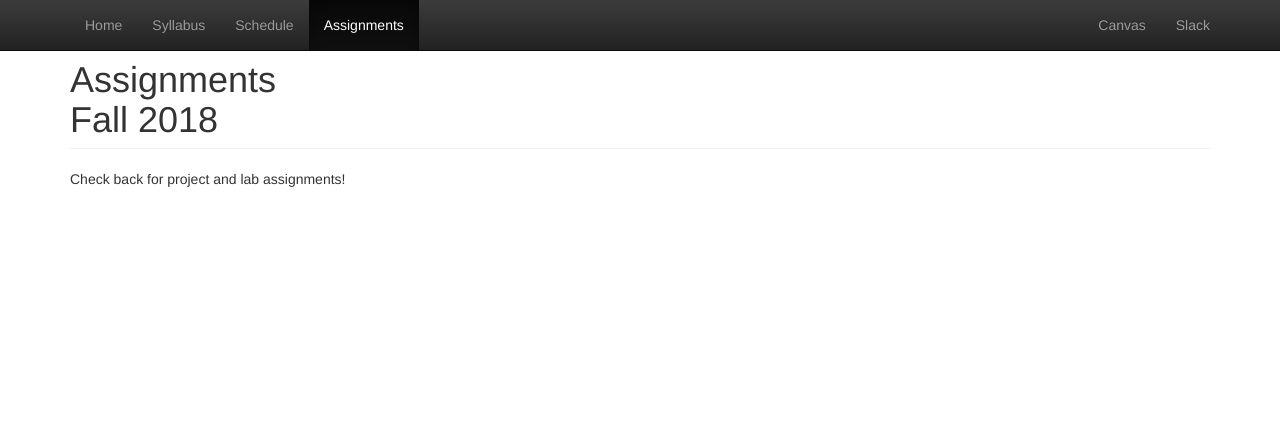
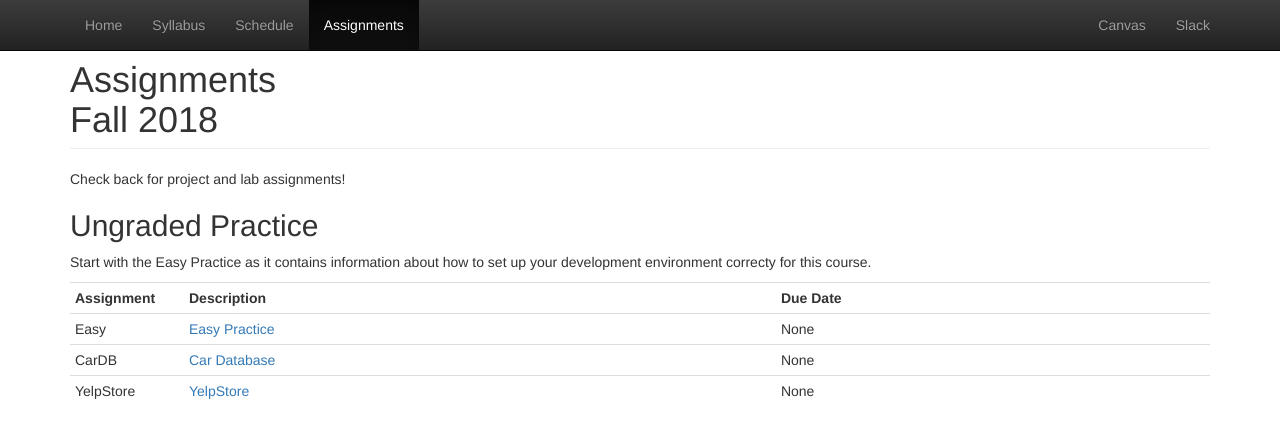
Before and after one commit to CS601-F18/cs601-f18.github.io, a Jekyll site: the page built from assignments.html, in a window 1280 px wide. Shown: the top 438 px of the page. Built offline with Jekyll 4.4.1, drawn with Linux system fonts in a browser that asks for light colours.

Commit message:
adding practice assignments

```diff
--- a/assignments.html
+++ b/assignments.html
@@ -8,11 +8,47 @@ title: Assignments
 
   Check back for project and lab assignments!
 
+  <h2>Ungraded Practice</h2>
+
+  <p>Start with the Easy Practice as it contains information about how to set up your development environment correcty for this course.</p>
+
+  <table class="table table-condensed" style="text-align:left;">
+    <tbody>
+      <tr>
+       <td width="10%"><strong>Assignment</strong></td>
+       <td><strong>Description</strong></td>
+       <td><strong>Due Date</strong></td>
+     </tr>
+     <tr>
+       <td>Easy</td>
+       <td>
+        <a href="https://github.com/CS601-F18/practice.easy">Easy Practice</a><br/>
+      </td>
+      <td>None</td>
+    </tr>
+     <tr>
+       <td>CarDB</td>
+       <td>
+        <a href="https://github.com/CS601-F18/practice.cardb">Car Database</a><br/>
+      </td>
+      <td>None</td>
+    </tr>
+     <tr>
+       <td>YelpStore</td>
+       <td>
+        <a href="https://github.com/CS601-F18/practice.yelp">YelpStore</a><br/>
+      </td>
+      <td>None</td>
+    </tr>
+   </tbody>
+ </table>
+
+
 <!--   <h2>Projects</h2>
 
   <table class="table table-condensed" style="text-align:left;">
     <tbody>
- --><!--       <tr>
+       <tr>
        <td width="10%"><strong>Project</strong></td>
        <td><strong>Description</strong></td>
        <td><strong>Due Date</strong></td>
@@ -44,8 +80,7 @@ title: Assignments
        <td><a href="https://github.com/CS682-S18/projects/blob/master/project5.md">Project 5</a><br/></td>
        <td>Proposal 4/30; Checkpoint 5/8; Demo/Code 5/16</td>
      </tr>
- -->
-<!--     </tbody>
+   </tbody>
  </table>
  -->
 
```
